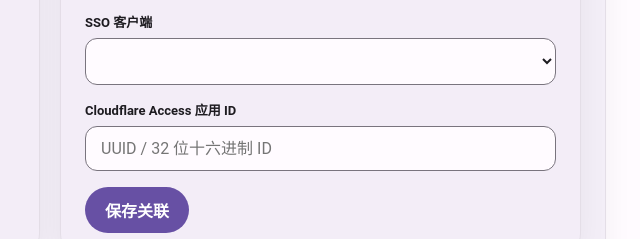
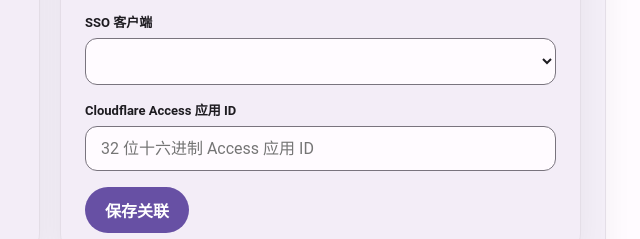
Before and after one commit to stevessr/sso, a plain HTML site: page web/index.html in a window 1280 px wide. Shown: the part 2721-2960 px from the top of the page, 590-1230 px from the left. Drawn offline with Linux system fonts and the light colour scheme; no server answers.

Commit message:
fix(ui): clarify Access app identifier format

```diff
--- a/web/index.html
+++ b/web/index.html
@@ -38,7 +38,7 @@
 <div class="row"><label for="cf-page">清单页码</label><input id="cf-page" type="number" min="1" max="100" value="1"><button class="tonal" id="cf-refresh">读取 Cloudflare Zero Trust</button></div>
 <p id="cf-status" class="small" role="status">管理员登录后可读取连接状态。</p>
 <div class="grid"><div class="card"><h3>Access 应用</h3><p id="cf-inventory-count" class="small"></p><div id="cf-apps" class="stack"></div></div>
-<div class="card"><h3>SSO ↔ Access 应用关联</h3><label for="cf-client-id">SSO 客户端</label><select id="cf-client-id"></select><label for="cf-app-id">Cloudflare Access 应用 ID</label><input id="cf-app-id" placeholder="UUID / 32 位十六进制 ID"><div class="actions"><button id="cf-link">保存关联</button></div><div id="cf-links" class="stack"></div></div></div>
+<div class="card"><h3>SSO ↔ Access 应用关联</h3><label for="cf-client-id">SSO 客户端</label><select id="cf-client-id"></select><label for="cf-app-id">Cloudflare Access 应用 ID</label><input id="cf-app-id" placeholder="32 位十六进制 Access 应用 ID"><div class="actions"><button id="cf-link">保存关联</button></div><div id="cf-links" class="stack"></div></div></div>
 <div class="card"><h3>显式撤销一个 Cloudflare Access 用户</h3>
 <p class="small">高风险：此操作会撤销指定用户在当前 Cloudflare 账户内所有 Access 应用的会话，不是单个 SSO 应用。务必先从 Cloudflare 控制台独立核对该用户邮箱。默认禁用，且不会影响 WARP 设备会话策略。</p>
 <label for="cf-user-email">经独立确认的 Cloudflare 用户邮箱</label><input id="cf-user-email" type="email" autocomplete="off" placeholder="name@example.org">
```
